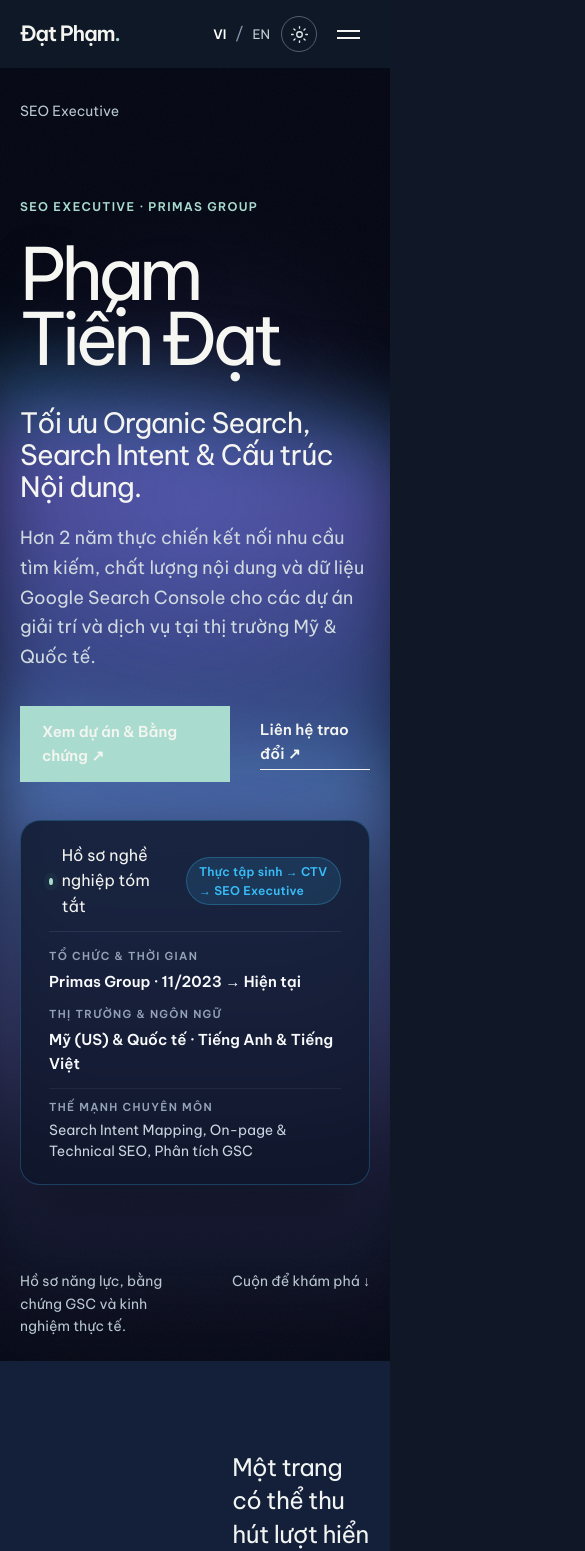
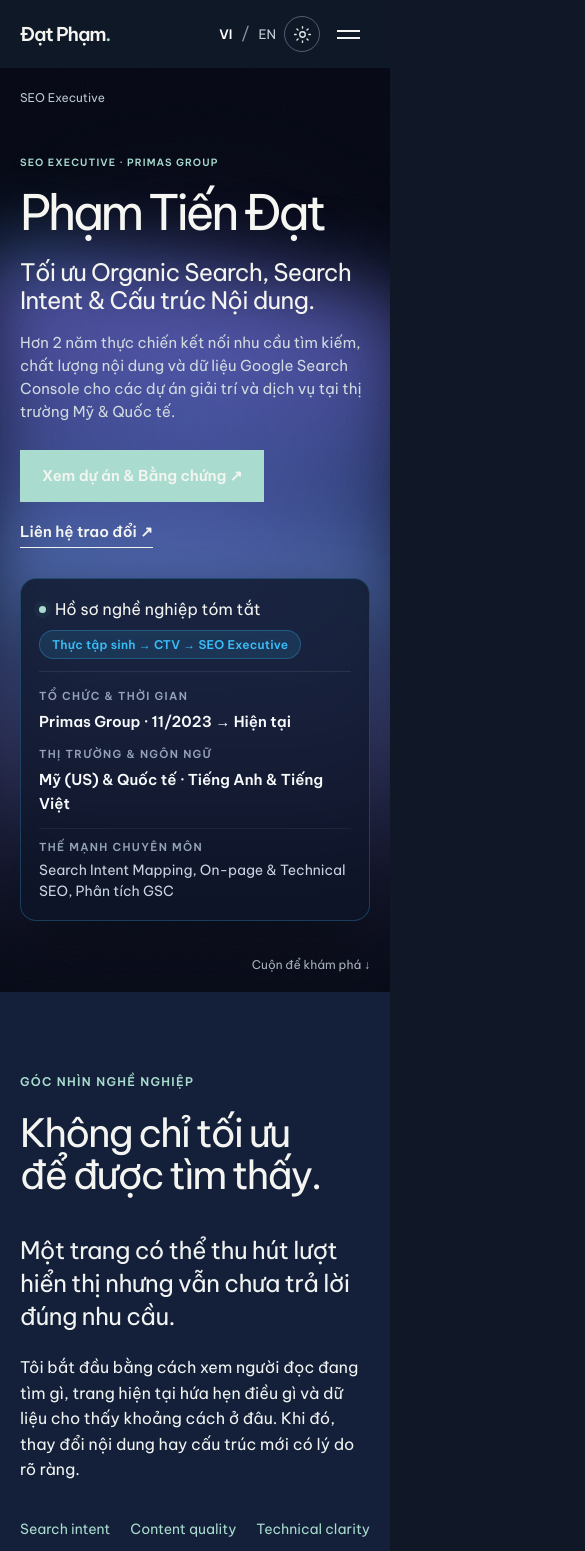
Before and after one commit to tiendatpham2014-max/pham-tien-dat-seo-portfolio, a Next.js app: page / in a window 390 px wide. Shown: the top 1551 px of the page, 585 px wide, since content can reach past the window. Built offline with nearby package versions, Linux system fonts and the light colour scheme.

Commit message:
Improve tablet and mobile layout across portfolio

```diff
--- a/src/app/globals.css
+++ b/src/app/globals.css
@@ -22,3 +22,4 @@
 @import "../styles/60-skills.css";
 @import "../styles/70-writing.css";
 @import "../styles/90-contact-footer.css";
+@import "../styles/210-device-layout.css";
--- a/src/components/portfolio/mobile-menu.ts
+++ b/src/components/portfolio/mobile-menu.ts
@@ -43,5 +43,8 @@ export function initMobileMenu(signal: AbortSignal) {
   }, { signal });
   document.addEventListener("keydown", (event) => { if (event.key === "Escape" && state.menuOpen) closeMenu(true); }, { signal });
   all<HTMLAnchorElement>("#mobile-nav a").forEach((link) => link.addEventListener("click", () => closeMenu(), { signal }));
+  window.matchMedia("(min-width: 1025px)").addEventListener("change", (event) => {
+    if (event.matches) closeMenu();
+  }, { signal });
   signal.addEventListener("abort", () => { if (focusTimer) clearTimeout(focusTimer); }, { once: true });
 }
--- /dev/null
+++ b/src/styles/210-device-layout.css
@@ -0,0 +1,137 @@
+/* Device layout lives after the section styles so tablet and phone rules win. */
+@media (max-width: 1024px) {
+  .desktop-nav { display: none; }
+  .menu-toggle { display: flex; }
+  .header-inner { gap: 18px; }
+  .header-actions { margin-left: auto; }
+
+  .hero h1 { font-size: clamp(60px, 8.5vw, 104px); }
+  .hero-main { max-width: 860px; }
+
+  .section-head, .approach-grid, .case-overview {
+    grid-template-columns: minmax(0, 1fr);
+    gap: 30px;
+  }
+  .section-head { margin-bottom: 54px; }
+  .section-head p { max-width: 650px; }
+  .approach-grid { gap: 38px; }
+  .insight-row { margin-top: 68px; gap: 24px; }
+
+  .metric-stage-top { align-items: flex-start; flex-direction: column; gap: 24px; }
+  .case-notes { grid-template-columns: repeat(2, minmax(0, 1fr)); }
+  .process-grid { grid-template-columns: repeat(2, minmax(0, 1fr)); }
+  .skill-layout { grid-template-columns: minmax(0, 1fr); gap: 28px; }
+  .skill-tabs { flex-direction: row; overflow-x: auto; scrollbar-width: thin; }
+  .skill-tabs button { flex: 0 0 auto; padding: 14px 20px; min-height: 54px; white-space: nowrap; }
+  .skill-tabs button:hover, .skill-tabs button[aria-selected=true] { padding-left: 20px; }
+  .skill-tabs button[aria-selected=true]::before { top: auto; bottom: 0; width: 32px; height: 3px; }
+  .skill-panels { min-height: 0; }
+  .article-card { flex-basis: calc((100% - 16px) / 2); }
+  .contact-methods { grid-template-columns: repeat(2, minmax(0, 1fr)); }
+  .contact-methods a:last-child { grid-column: 1 / -1; }
+  .footer-main { flex-direction: column; gap: 50px; }
+}
+
+@media (max-width: 700px) {
+  .insight-row { grid-template-columns: minmax(0, 1fr); gap: 32px; }
+  .process-path { display: none; }
+  .process-grid { grid-template-columns: minmax(0, 1fr); gap: 28px; }
+  .process-step { padding: 0 0 24px 30px; border-left: 2px solid #aeb8b0; }
+  .process-step::before { top: 2px; left: -10px; }
+  .step-question { min-height: 0; margin-bottom: 18px; }
+  .skill-panels dl { grid-template-columns: minmax(0, 1fr); gap: 18px; }
+  .contact-methods { grid-template-columns: minmax(0, 1fr); }
+  .contact-methods a:last-child { grid-column: auto; }
+}
+
+@media (max-width: 650px) {
+  html { scroll-padding-top: 76px; }
+  body { font-size: 16px; }
+  .header-inner { height: 68px; gap: 8px; }
+  .brand { font-size: 19px; }
+  .header-actions { gap: 6px; }
+  .menu-backdrop { top: 68px; }
+  .mobile-nav {
+    top: 68px;
+    width: min(430px, 100vw);
+    padding: 24px var(--gutter) calc(24px + env(safe-area-inset-bottom));
+    overflow-y: auto;
+    overscroll-behavior: contain;
+  }
+  .mobile-nav a { font-size: clamp(24px, 7vw, 32px); padding: 11px 0; }
+
+  .hero, .hero-inner { min-height: calc(100svh - 68px); }
+  .hero-meta { padding-top: 20px; font-size: 12px; }
+  .hero-meta span:last-child { display: none; }
+  .hero-main { padding: 48px 0 34px; }
+  .hero-overline { margin-bottom: 16px; font-size: 10px; }
+  .hero h1 { font-size: clamp(48px, 12.5vw, 72px); line-height: 1.03; }
+  .hero-statement { margin-top: 22px; font-size: clamp(24px, 6vw, 32px); }
+  .hero-description { margin-top: 16px; font-size: 15px; line-height: 1.55; }
+  .hero-actions { flex-wrap: wrap; gap: 18px; margin-top: 26px; }
+  .button { min-height: 48px; }
+  .executive-snapshot { margin-top: 30px; padding: 18px; border-radius: 16px; }
+  .snapshot-top { align-items: flex-start; flex-wrap: wrap; gap: 8px; }
+  .snapshot-grid { grid-template-columns: minmax(0, 1fr); gap: 12px; }
+  .snapshot-col.wide { grid-column: auto; }
+  .hero-bottom { padding-bottom: 18px; font-size: 12px; }
+  .hero-bottom span { display: none; }
+  .hero-bottom a { margin-left: auto; }
+
+  .section-space { padding-block: 80px; }
+  .display-heading { font-size: clamp(39px, 10vw, 58px); line-height: 1.08; }
+  .section-head { margin-bottom: 42px; }
+  .section-head p { font-size: 16px; }
+  .approach-copy .lead { font-size: 24px; }
+
+  .metric-stage { padding: 50px 0 38px; }
+  .metric-stage h3 { font-size: clamp(29px, 8vw, 38px); }
+  .metric-picker { display: grid; width: 100%; grid-template-columns: repeat(2, minmax(0, 1fr)); gap: 8px; }
+  .metric-picker button { min-height: 44px; padding: 8px; font-size: 13px; }
+  .metric-comparison { grid-template-columns: minmax(0, 1fr); gap: 10px; margin-top: 24px; }
+  .period-card { min-width: 0; padding: 22px; }
+  .period-card strong { margin: 18px 0 24px; font-size: clamp(34px, 9vw, 54px); }
+  .metric-reading { text-align: left; }
+  .compare-caption { flex-wrap: wrap; gap: 8px; }
+  .compare-wipe { height: 210px; }
+  .compare-layer { padding: 18px; }
+  .compare-period { font-size: 33px; }
+  .compare-bars { top: 85px; left: 18px; right: 18px; }
+  .compare-wipe input::-webkit-slider-thumb { height: 210px; }
+  .compare-wipe input::-moz-range-thumb { height: 210px; }
+  .data-table-toggle summary { padding: 16px; line-height: 1.5; }
+  .data-table-toggle .data-table-wrap { padding: 0 16px 16px; }
+  .data-table { min-width: 610px; }
+  .case-notes { grid-template-columns: minmax(0, 1fr); gap: 20px; margin-top: 38px; }
+
+  .skill-tabs button { font-size: 15px; }
+  .skill-panels { padding: 25px; }
+  .skill-panels h3 { margin-bottom: 26px; font-size: 34px; }
+  .article-card { flex-basis: min(84%, 410px); min-height: 380px; padding: 26px; }
+  .article-card strong { margin-top: 40px; font-size: 31px; }
+  .writing-footer { align-items: flex-start; flex-direction: column; }
+
+  .journey .display-heading { font-size: clamp(34px, 9vw, 43px); }
+  .career-stage h3 { font-size: clamp(33px, 9vw, 44px); }
+  .career-stage p:not(.career-org) { font-size: 14px; }
+
+  .contact { padding-bottom: 80px; }
+  .contact-heading { margin-bottom: 42px; }
+  .contact-heading p { font-size: 16px; }
+  .contact-methods a { min-height: 112px; padding: 20px; }
+  .method-icon { width: 44px; height: 44px; }
+  .site-footer { padding-top: 56px; }
+  .footer-name { font-size: clamp(42px, 12vw, 60px); }
+  .footer-links { gap: clamp(26px, 8vw, 60px); }
+  .footer-bottom { margin-top: 52px; }
+}
+
+@media (max-width: 380px) {
+  .language-switch { gap: 3px; }
+  .language-switch button { font-size: 12px; }
+  .theme-toggle { width: 34px; height: 34px; flex-basis: 34px; }
+  .menu-toggle { width: 38px; }
+  .hero-actions { flex-direction: column; align-items: stretch; }
+  .hero-actions .text-link { align-self: flex-start; }
+  .footer-bottom { flex-direction: column; }
+}
```
